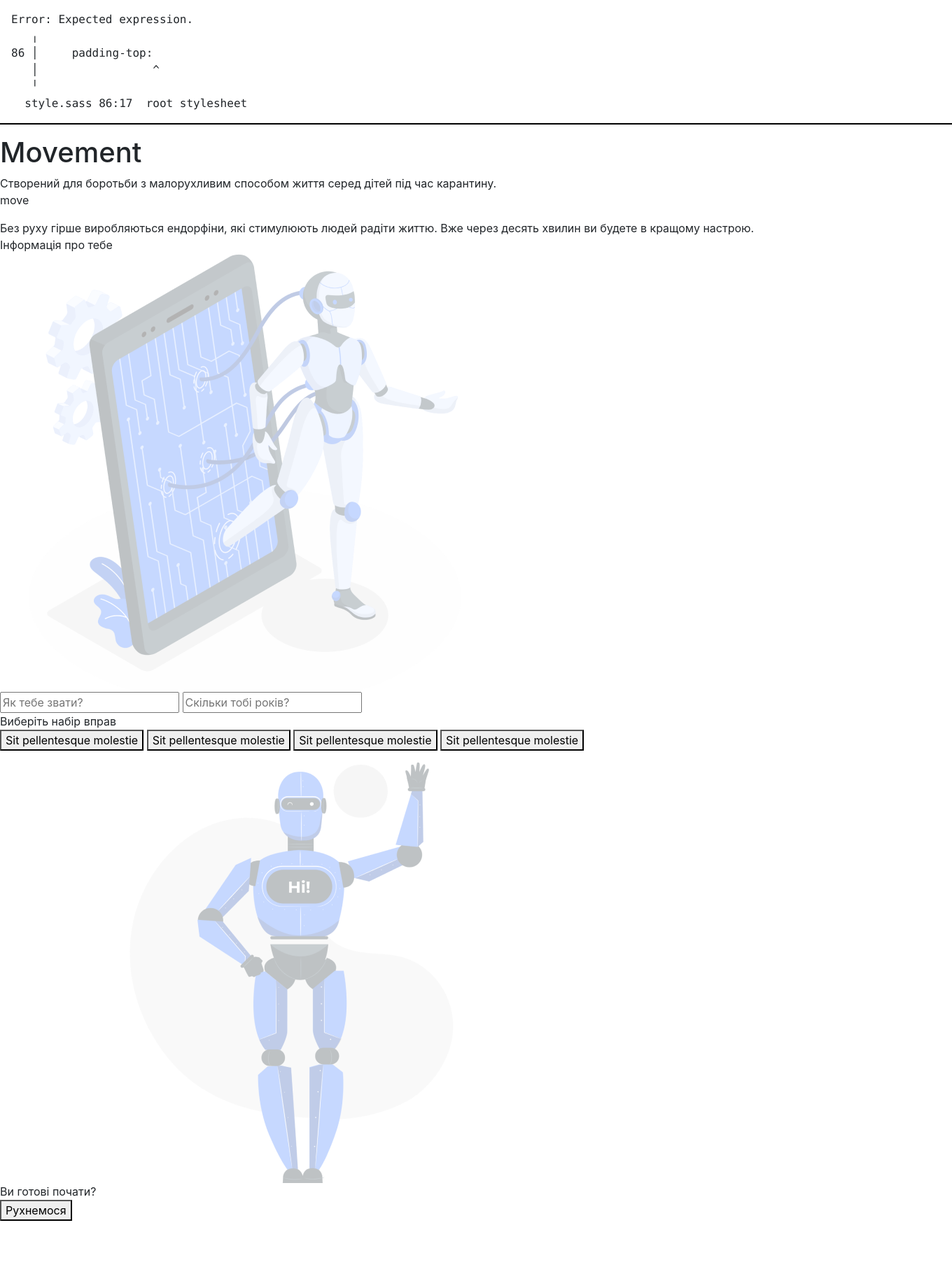
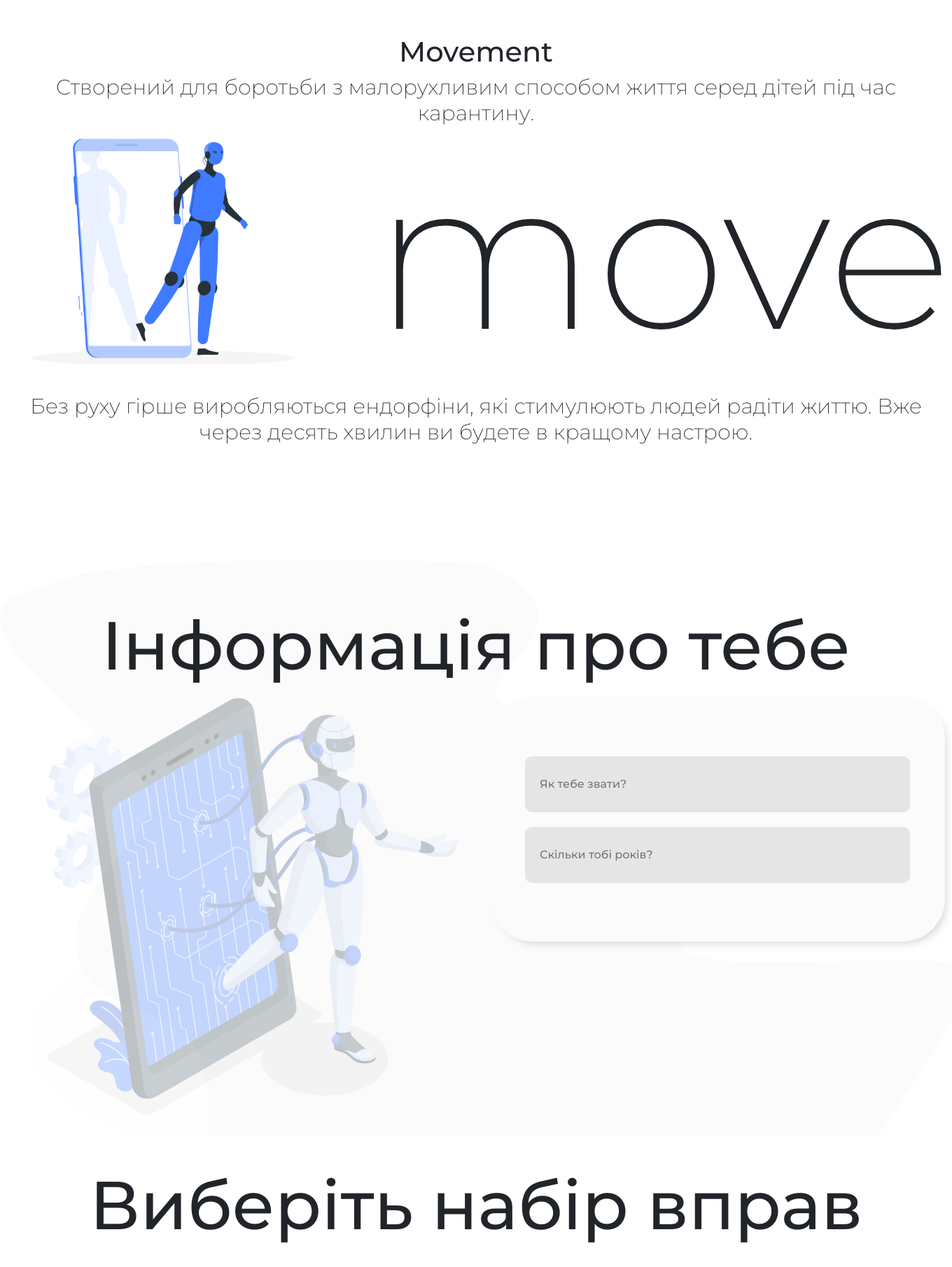
Before and after one commit to markov-aleksandr/movement, a PHP site: page / in a window 1360 px wide. Shown: the top 1811 px of the page at 70% size. Before the commit the page ends 1745 px from the top, so only its background shows below. Run offline with PHP 8.4, Linux system fonts and the light colour scheme.

Commit message:
готовая верстка

```diff
--- a/public/style/style.css
+++ b/public/style/style.css
@@ -1,17 +1,102 @@
-/* Error: Expected expression.
- *    ,
- * 86 |     padding-top:
- *    |                 ^
- *    '
- *   style.sass 86:17  root stylesheet */
+/*GLOBAL*/
+* {
+  margin: 0;
+  padding: 0;
+  font-family: "Montserrat", sans-serif;
+}
 
-body::before {
-  font-family: "Source Code Pro", "SF Mono", Monaco, Inconsolata, "Fira Mono",
-      "Droid Sans Mono", monospace, monospace;
-  white-space: pre;
-  display: block;
-  padding: 1em;
-  margin-bottom: 1em;
-  border-bottom: 2px solid black;
-  content: "Error: Expected expression.\a    \2577 \a 86 \2502      padding-top:\d\a    \2502                  ^\a    \2575 \a   style.sass 86:17  root stylesheet";
+.container {
+  width: 1314px;
+  margin: 0 auto;
 }
+
+/*welcome*/
+.welcome, .second-sect, .task__change, .start {
+  height: 100vh;
+}
+
+.sect-move {
+  background: url("../images/Android-rafiki 1.png") no-repeat;
+  background-size: 35%;
+}
+.sect-move p {
+  vertical-align: bottom;
+  text-align: right;
+  font-style: normal;
+  font-weight: 300;
+  font-size: 300px;
+  line-height: 366px;
+}
+
+.title {
+  padding-top: 50px;
+  font-size: 97px;
+  text-align: center;
+}
+
+.subtitle {
+  font-style: normal;
+  font-weight: 300;
+  font-size: 30px;
+  line-height: 37px;
+  text-align: center;
+}
+
+/*second section*/
+.task__inner {
+  background: url("/images/Vector.svg") no-repeat;
+}
+
+.content {
+  display: flex;
+  justify-content: space-between;
+}
+.content form {
+  width: 650px;
+  height: 350px;
+  background-color: #FBFBFB;
+  padding: 85px 50px;
+  box-shadow: 6px 7px 15px -8px rgba(0, 0, 0, 0.25);
+  border-radius: 61px;
+  margin-right: 15px;
+}
+
+input[type=text] {
+  border-radius: 10px;
+  border: none;
+  margin-bottom: 21px;
+  padding: 21px;
+  background: #E5E5E5;
+  width: 550px;
+  height: 80px;
+}
+
+/*task__change*/
+.task__change .form__inner {
+  display: flex;
+  justify-content: space-between;
+  margin: 0 auto;
+}
+.task__change .form__inner form {
+  width: 30%;
+  padding-top: auto;
+}
+.task__change .form__inner button {
+  margin: 25px;
+  border: none;
+  box-shadow: 0px 4px 4px rgba(0, 0, 0, 0.25);
+  padding: 24px 26px;
+}
+
+/*start*/
+.start__content button {
+  text-shadow: 2px 2px 2px rgba(0, 0, 0, 0.15);
+  background: #B097FF;
+  position: relative;
+  left: 50%;
+  border: none;
+  color: #FBFBFB;
+  transform: translate(-50%, 50%);
+}
+
+/*# sourceMappingURL=style.css.map */
--- a/public/style/style.sass
+++ b/public/style/style.sass
@@ -83,5 +83,4 @@ input[type=text]
     left: 50%
     border: none
     color: #FBFBFB
-    padding-top:
     transform: translate(-50%, 50%)
```
